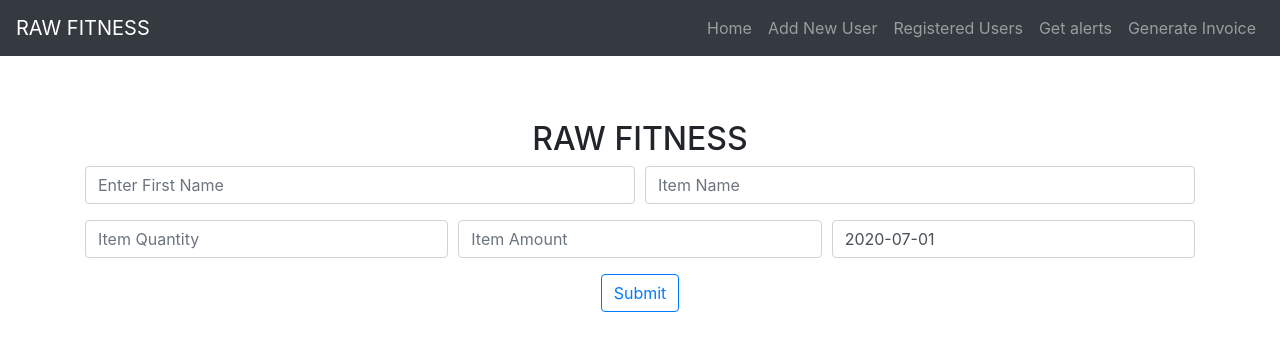
After one commit to ChaitanyaM18/raw, a Django app: page /generate_invoice/ in a window 1280 px wide. The commit adds this page. Shown: the top 351 px of the page. Run offline with Django 3.2, Linux system fonts and the light colour scheme; some libraries are stand-ins or nearby versions; some web fonts are replaced.

Commit message:
invoice-generation-module-added

```diff
--- a/assets/templates/base.html
+++ b/assets/templates/base.html
@@ -34,6 +34,9 @@
           <li class="nav-item">
             <a class="nav-link" href="{% url 'get_alerts' %}">Get alerts</a>
           </li>
+          <li class="nav-item">
+            <a class="nav-link" href="{% url 'generate_invoice' %}">Generate Invoice</a>
+          </li>
         </ul>
       </div>
     </nav>
--- /dev/null
+++ b/assets/templates/generate_invoice.html
@@ -0,0 +1,39 @@
+{% extends "base.html" %}
+{% load widget_tweaks %}
+{% block content %}
+
+ <div class="container">
+
+<form method="POST" enctype="multipart/form-data">
+    {% csrf_token %}
+
+  <div class="form-row">
+    <div class="form-group col-md-6">
+    {% render_field form.customer_name class="form-control" placeholder="Enter First Name"%}
+    {{form.customer_name.errors}}
+    </div>
+    <div class="form-group col-md-6">
+    {% render_field form.item_name class="form-control" placeholder="Item Name"%}
+    {{form.item_name.errors}}
+    </div>
+  </div>
+  <div class="form-row">
+    <div class="form-group col-md-4">
+      {% render_field form.item_quantity class="form-control" placeholder="Item Quantity"%}
+      {{form.item_quantity.errors}}
+    </div>
+    <div class="form-group col-md-4">
+    {% render_field form.item_amount class="form-control" placeholder="Item Amount"%}
+    {{form.item_amount.errors}}
+    </div>
+    <div class="form-group col-md-4">
+      {% render_field form.item_date class="form-control" placeholder="Item Date"%}
+    {{form.item_date.errors}}
+    </div>
+  </div>
+  <center><button type="submit" class="btn btn-outline-primary">Submit</button></center>
+</form>
+</div>
+
+
+{% endblock content %}
--- a/fitness/admin.py
+++ b/fitness/admin.py
@@ -4,4 +4,8 @@ from .models import *
 class AddUsersAdmin(admin.ModelAdmin):
 	list_display = ['first_name', 'last_name', 'membership_start_date','membership_end_date']
 
+class GenerateInvoiceAdmin(admin.ModelAdmin):
+	list_display = ['customer_name', 'item_name', 'item_quantity','item_amount','item_date']
+
 admin.site.register(AddUsers,AddUsersAdmin)
+admin.site.register(GenerateInvoice,GenerateInvoiceAdmin)
--- a/fitness/forms.py
+++ b/fitness/forms.py
@@ -1,8 +1,13 @@
 from django import forms
-from .models import AddUsers
+from .models import AddUsers,GenerateInvoice
 
 
 class AddUsersForm(forms.ModelForm):
 	class Meta:
 		model = AddUsers
 		fields = '__all__'
+
+class GenerateInvoiceForm(forms.ModelForm):
+	class Meta:
+		model = GenerateInvoice
+		fields = '__all__'
--- a/fitness/models.py
+++ b/fitness/models.py
@@ -21,3 +21,14 @@ class AddUsers(models.Model):
 
 	def __str__(self):
 		return self.first_name
+
+
+class GenerateInvoice(models.Model):
+	customer_name = models.CharField(max_length=300)
+	item_name = models.CharField(max_length=300)
+	item_quantity = models.CharField(max_length=300)
+	item_amount = models.CharField(max_length=300)
+	item_date = models.DateField(default=timezone.now)
+
+	def __str__(self):
+		return self.item_name
--- a/fitness/urls.py
+++ b/fitness/urls.py
@@ -8,4 +8,5 @@ urlpatterns = [
     path('update/<int:pk>',views.UsersUpdateView.as_view(),name='update'),
     path('delete/<int:pk>',views.UsersDeleteView.as_view(),name='delete'),
     path('get_alerts',views.get_alerts,name='get_alerts'),
+    path('generate_invoice/',views.generate_invoice,name='generate_invoice'),
 ]
--- a/fitness/views.py
+++ b/fitness/views.py
@@ -8,6 +8,10 @@ from django.urls import reverse_lazy
 from django.utils import timezone
 import datetime
 from django.shortcuts import render, redirect, get_object_or_404
+from django.http import HttpResponse
+from django.views.generic import View
+from fitness.utils import render_to_pdf
+from .forms import GenerateInvoiceForm
 
 
 class HomeView(TemplateView):
@@ -52,3 +56,26 @@ class UsersDeleteView(DeleteView):
 def get_alerts(request):
 	posts = AddUsers.objects.filter(membership_end_date__lte= datetime.date.today()).order_by('membership_start_date')
 	return render(request,'alerts.html',{'posts':posts})
+
+def generate_invoice(request):
+	if request.method == "POST":
+		form = GenerateInvoiceForm(request.POST)
+		if form.is_valid():
+			form.save()
+			customer_name = form.cleaned_data['customer_name']
+			item_name = form.cleaned_data['item_name']
+			item_quantity = form.cleaned_data['item_quantity']
+			item_amount = form.cleaned_data['item_amount']
+			item_date = form.cleaned_data['item_date']
+			data = {
+			'customer_name':customer_name,
+			'item_name':item_name,
+			'item_quantity':item_quantity,
+			'item_amount':item_amount,
+			'item_date':item_date,
+			}
+			pdf = render_to_pdf('invoice.html', data)
+			return HttpResponse(pdf, content_type='application/pdf')
+	else:
+		form = GenerateInvoiceForm()
+	return render(request,'generate_invoice.html',{'form':form})
```
Also changed, not shown: assets/templates/invoice.html (added, +55 -0 lines), fitness/utils.py (added, +14 -0 lines), requirements.txt (+7 -0 lines), db.sqlite3, fitness/migrations/0002_generateinvoice.py (added).
